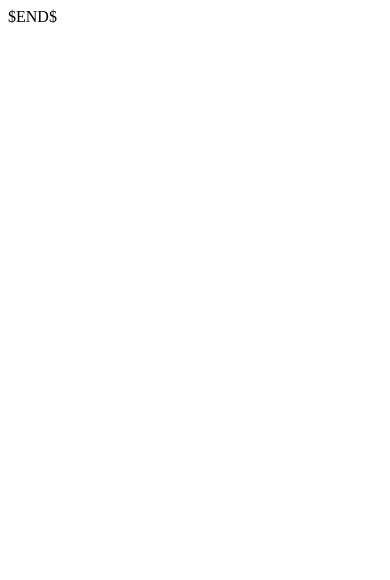
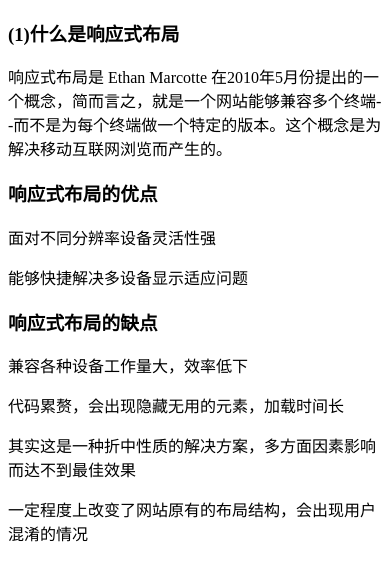
Before and after one commit to SHIYAFEIS/Review, a plain HTML site: page demo52/index.html in a window 390 px wide. Drawn offline with Linux system fonts and the light colour scheme.

```diff
--- a/demo52/index.html
+++ b/demo52/index.html
@@ -2,9 +2,20 @@
 <html lang="en">
 <head>
     <meta charset="UTF-8">
-    <title>$Title$</title>
+    <title>响应式布局</title>
 </head>
 <body>
-$END$
+    <div id="box">
+        <h3>(1)什么是响应式布局</h3>
+        <p>响应式布局是 Ethan Marcotte 在2010年5月份提出的一个概念，简而言之，就是一个网站能够兼容多个终端--而不是为每个终端做一个特定的版本。这个概念是为解决移动互联网浏览而产生的。</p>
+        <h3>响应式布局的优点</h3>
+        <p>面对不同分辨率设备灵活性强</p>
+        <p>能够快捷解决多设备显示适应问题</p>
+        <h3>响应式布局的缺点</h3>
+        <p>兼容各种设备工作量大，效率低下</p>
+        <p>代码累赘，会出现隐藏无用的元素，加载时间长</p>
+        <p>其实这是一种折中性质的解决方案，多方面因素影响而达不到最佳效果</p>
+        <p>一定程度上改变了网站原有的布局结构，会出现用户混淆的情况</p>
+    </div>
 </body>
 </html>
```
